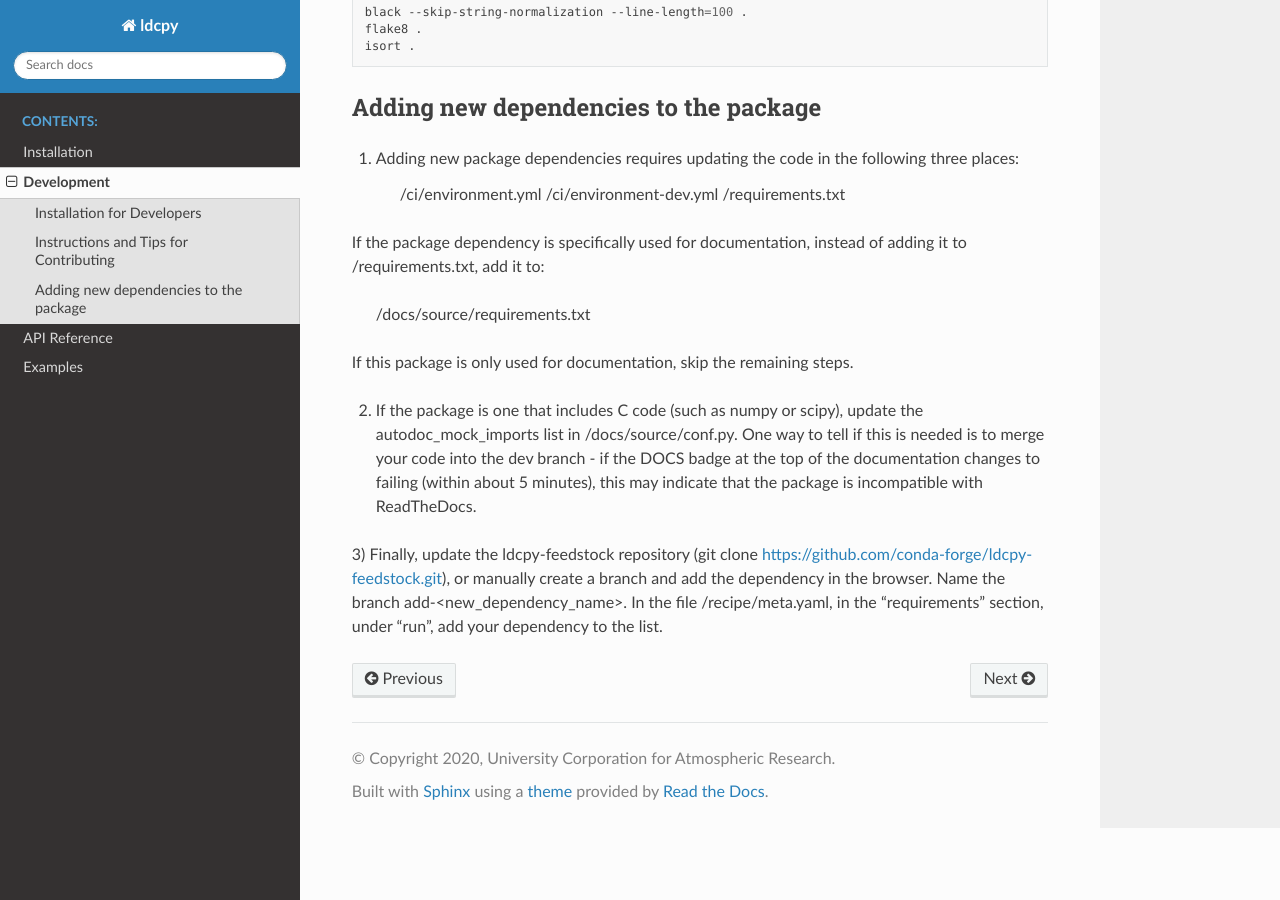
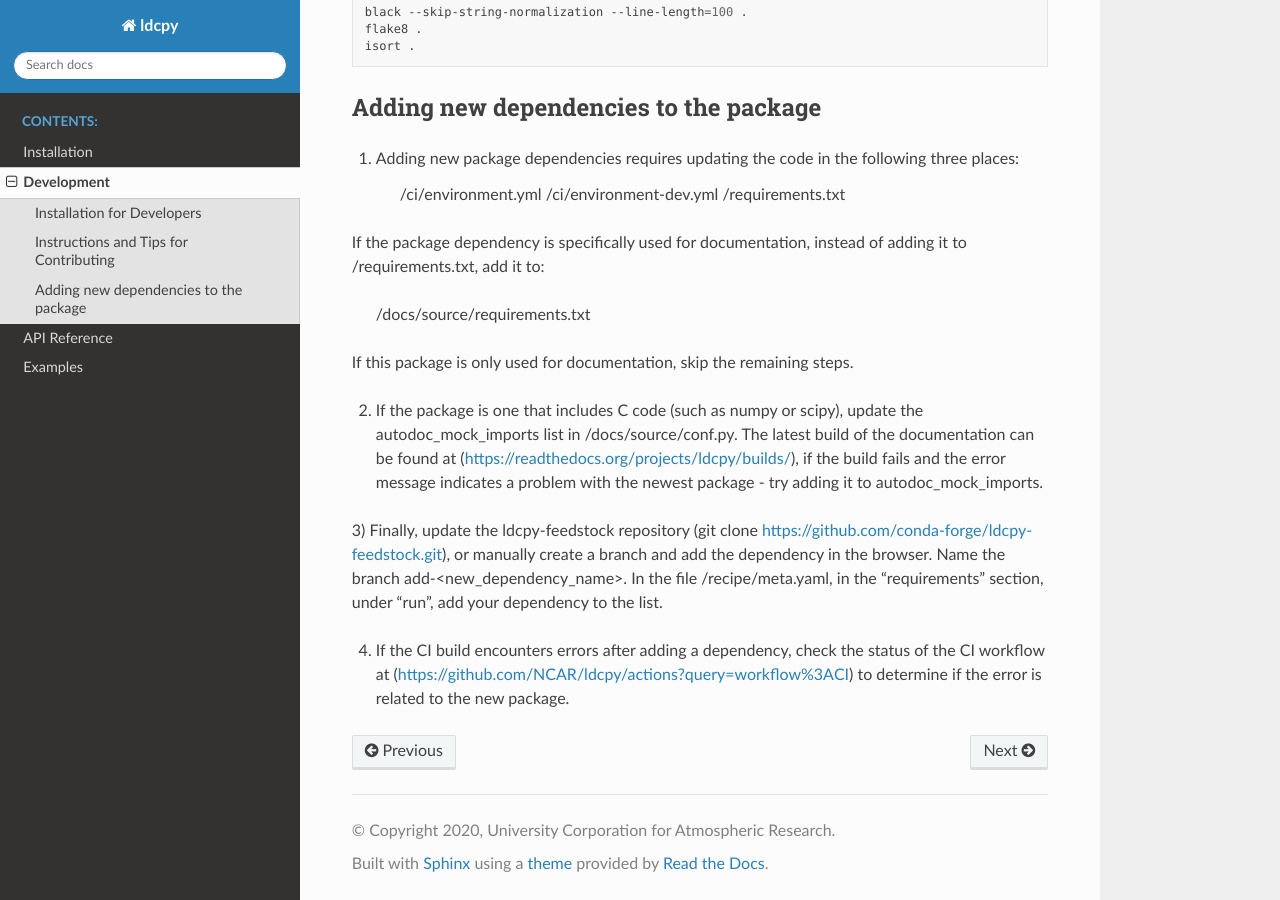
Before and after one commit to NCAR/ldcpy, a Sphinx documentation site: the page built from docs/source/development.rst, in a window 1280 px wide and 900 px high, scrolled down 1488 px. Built offline with Sphinx 7.4.7 and the Read the Docs theme 2.0.0, drawn with Linux system fonts in a browser that asks for light colours; pages that are not in the unit, such as notebooks, are missing from menus.

Commit message:
update docs again

```diff
--- a/docs/source/development.rst
+++ b/docs/source/development.rst
@@ -79,8 +79,10 @@
 
 If this package is only used for documentation, skip the remaining steps.
 
-2) If the package is one that includes C code (such as numpy or scipy), update the autodoc_mock_imports list in /docs/source/conf.py. One way to tell if this is needed is to merge your code into the dev branch - if the DOCS badge at the top of the documentation changes to failing (within about 5 minutes), this may indicate that the package is incompatible with ReadTheDocs.
+2) If the package is one that includes C code (such as numpy or scipy), update the autodoc_mock_imports list in /docs/source/conf.py. The latest build of the documentation can be found at (https://readthedocs.org/projects/ldcpy/builds/), if the build fails and the error message indicates a problem with the newest package - try adding it to autodoc_mock_imports.
 
 3) Finally, update the ldcpy-feedstock repository (git clone https://github.com/conda-forge/ldcpy-feedstock.git), or manually create a branch and add the dependency in the browser.
 Name the branch add-<new_dependency_name>.
 In the file /recipe/meta.yaml, in the "requirements" section, under "run", add your dependency to the list.
+
+4) If the CI build encounters errors after adding a dependency, check the status of the CI workflow at (https://github.com/NCAR/ldcpy/actions?query=workflow%3ACI) to determine if the error is related to the new package.
```
